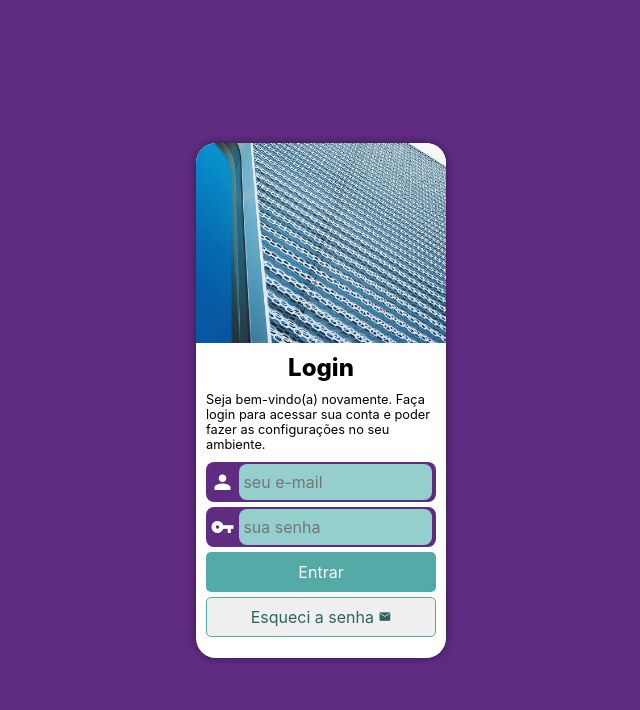
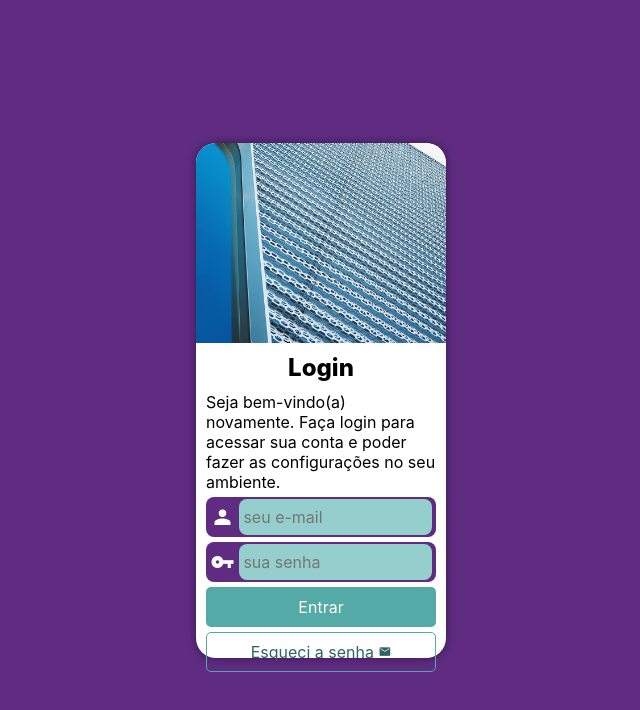
Before and after one commit to DanwiiloCarvalho/telalogin, a plain HTML site: page index.html in a window 1280 px wide. Shown: the whole page, without its empty margins (319-959 px from the left). Drawn offline with nearby package versions, Linux system fonts and the light colour scheme.

Commit message:
Adição de uma div#form e adaptação do css à nova div

```diff
--- a/index.html
+++ b/index.html
@@ -4,7 +4,7 @@
         <meta charset="UTF-8">
         <meta http-equiv="X-UA-Compatible" content="IE=edge">
         <meta name="viewport" content="width=device-width, initial-scale=1.0">
-        <link rel="stylesheet" href="style/media-query.css">
+        <link rel="stylesheet" href="style/style.css">
         <link rel="stylesheet" href="https://fonts.googleapis.com/css2?family=Material+Symbols+Outlined:opsz,wght,FILL,GRAD@20..48,100..700,0..1,-50..200" />
         <title>Login</title>
     </head>
@@ -12,6 +12,7 @@
         <main>
             <section class="login-area">
                 <div class="image"></div>
+                <div id="form">
                     <h1>Login</h1>
                     <p>Seja bem-vindo(a) novamente. Faça login para acessar sua conta e poder fazer as configurações no seu ambiente.</p>
                     <form action="" method="post">
@@ -26,6 +27,7 @@
                         <button type="submit" class="login">Entrar</button>
                         <button type="button" class="password-recovery">Esqueci a senha <span class="material-symbols-outlined">mail</span></button>
                     </form>
+                </div>
             </section>
         </main>
     </body>
--- a/style/media-query.css
+++ b/style/style.css
@@ -38,15 +38,18 @@ main {
     box-shadow: 0px 0px 10px rgb(0 0 0 / 45%);
 }
 
-.login-area > h1 {
+.login-area > div#form {
+    padding: 10px;
+}
+
+.login-area > div#form > h1 {
     text-align: center;
-    margin: 10px 0px;
+    /* margin: 10px 0px; */
+    margin-bottom: 10px;
     font-weight: 800;
 }
 
 .login-area > p {
-    padding: 0px 10px;
-    text-align: left;
     font-size: 0.8em;
 }
 
@@ -68,6 +71,7 @@ form > div {
     border-radius: 8px;
     height: 40px;
     padding: 2px 2px;
+    margin: 5px 0px;
 }
 
 .material-symbols-outlined {
@@ -105,6 +109,9 @@ form > button.login {
     height: 40px;
     border-radius: 5px;
     font-size: 1em;
+    display: block;
+    width: 100%;
+    margin: 5px 0px;
 }
 
 form > button.password-recovery {
@@ -113,6 +120,8 @@ form > button.password-recovery {
     font-size: 1em;
     height: 40px;
     color: #2d6462;
+    width: 100%;
+    background-color: transparent;
 }
 
 button {
```
Lines whose indentation alone changed are shown as unchanged.
